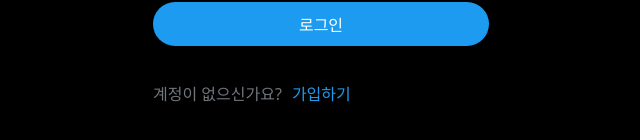
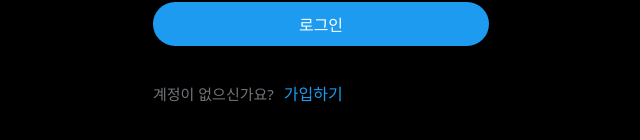
Before and after one commit to hyeonpearl/snap-story, a React (Vite) app: page /signin in a window 1280 px wide. Shown: the part 602-742 px from the top of the page, without its empty margins (319-959 px from the left). Built offline with nearby package versions, Linux system fonts and the light colour scheme.

Commit message:
fix: Txt css 수정
* 자동 줄바꿈, p size 15px로 변경

```diff
--- a/src/_zlib/components/common/Txt.tsx
+++ b/src/_zlib/components/common/Txt.tsx
@@ -11,12 +11,14 @@ export function Txt({ typography, color, ...props }: Props) {
 }
 
 export const StyledTxt = styled.span<Props>`
+  white-space: pre-wrap;
+  word-break: break-all;
   color: ${({ color }) => color && color};
 
   ${({ typography }) =>
     typography === 'p' &&
     css`
-      font-size: 16px;
+      font-size: 15px;
     `}
   ${({ typography }) =>
     typography === 'h1' &&
```
